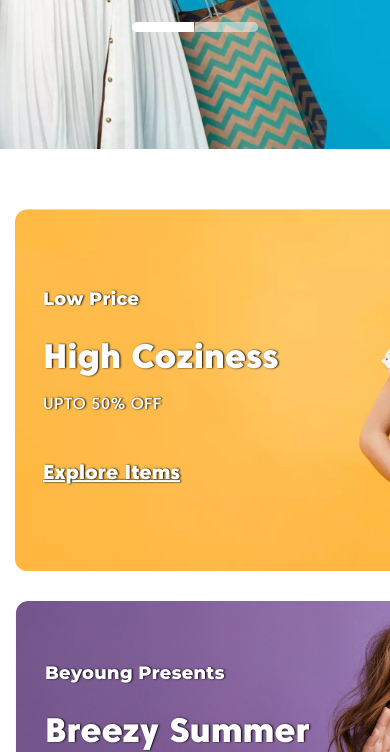
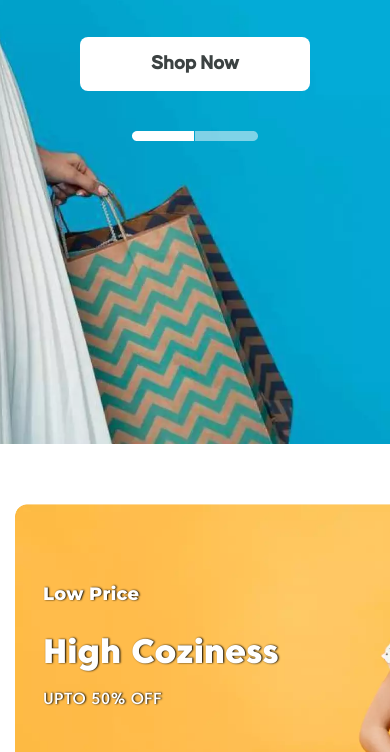
Before and after one commit to SunCavefreelancer/lesson_21, a plain HTML site: page index.html in a window 390 px wide. Shown: the part 400-1152 px from the top of the page. Drawn offline with Linux system fonts and the light colour scheme; a script that the page names is missing; files whose address does not match are found by name.

Commit message:
Add files via upload

```diff
--- a/scss/style.scss
+++ b/scss/style.scss
@@ -38,15 +38,12 @@
 .hero {
 	position: relative;
 	padding: 129px 0 132px 0px;
-	height: 100vh;
+	height: 100svh;
 	background-image: url(../img/shop-hero-1.webp);
 	background-repeat: no-repeat;
 	background-position: top right;
 	background-size: cover;
-	@media (max-width:540px){
-		height: 65vh;
-		padding: 20px 0 20px 0px;
-	}
+
 
 	//__text
 	&__text {
```
Also changed, not shown: css/style.css.
